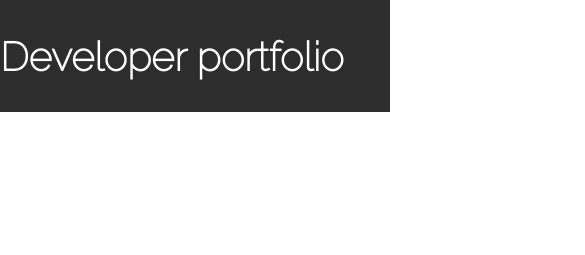
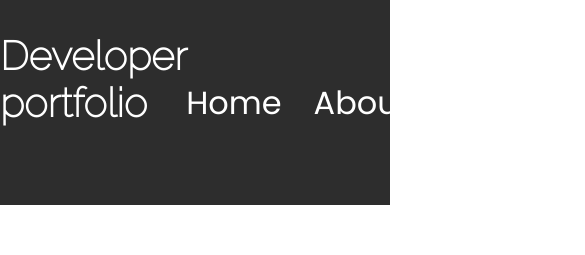
Before and after one commit to LukasBFrontend/Portfolio, a Vue app: page / in a window 390 px wide. Shown: the top 255 px of the page, 585 px wide, since content can reach past the window. Built offline with nearby package versions, Linux system fonts and the light colour scheme; a web font is replaced by a local one.

Commit message:
worked on responsiveness

```diff
--- a/src/App.vue
+++ b/src/App.vue
@@ -12,7 +12,12 @@ import HomeView from './views/HomeView.vue';
 
 <style scoped>
   .wrapper{
-    width: 1500px;
+    width: 1200px;
     margin: 0 auto;
   }
+  @media (width < 1200px) {
+    .wrapper{
+      width: 100%;
+    }
+  }
 </style>
--- a/src/components/HeaderComponent.vue
+++ b/src/components/HeaderComponent.vue
@@ -28,6 +28,7 @@ import { ref } from 'vue';
     justify-content: space-between;
     align-items: center;
     padding: 2rem 0;
+    max-width: 100%;
   }
   .logo{
     font-size: 2.5rem;
```
